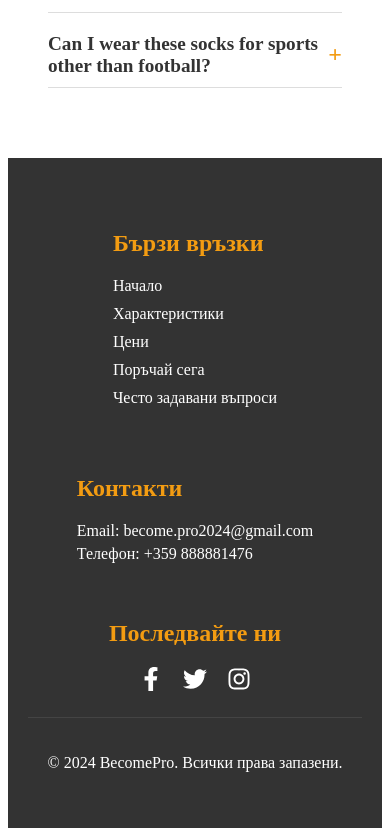
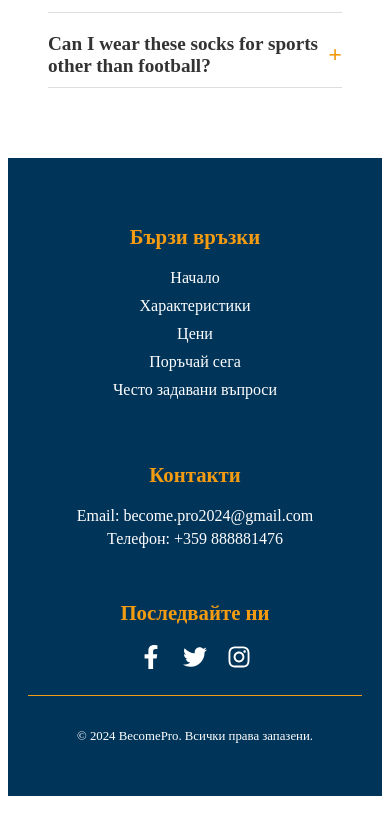
Before and after one commit to al-badarin/Grip-Socks-BecomePro-Website, a React (Vite) app in the folder grip-socks-becomepro/: page / in a window 390 px wide. Shown: the part 5394-6230 px from the top of the page. After the commit the page ends 6198 px from the top, so only its background shows below. Built offline with nearby package versions, Linux system fonts and the light colour scheme.

Commit message:
Update Footer.module.css

```diff
--- a/grip-socks-becomepro/src/components/Footer/Footer.module.css
+++ b/grip-socks-becomepro/src/components/Footer/Footer.module.css
@@ -1,5 +1,5 @@
 .footer {
-  background-color: #333;
+  background-color: #003459; /* Navy blue background */
   color: #fff;
   padding: 40px 20px;
   text-align: center;
@@ -17,7 +17,7 @@
 .footerTitle {
   font-size: 1.5rem;
   margin-bottom: 20px;
-  color: #f39c12;
+  color: #f39c12; /* Gold color for titles */
 }
 
 .footerLinks {
@@ -32,11 +32,30 @@
 .footerLinks a {
   color: #fff;
   text-decoration: none;
-  transition: color 0.3s ease;
+  transition: color 0.3s ease, transform 0.3s ease;
+  position: relative;
+}
+
+.footerLinks a::before {
+  content: '';
+  position: absolute;
+  width: 0;
+  height: 2px;
+  bottom: -3px;
+  left: 0;
+  background-color: #f39c12; /* Gold underline */
+  visibility: hidden;
+  transition: all 0.3s ease-in-out;
+}
+
+.footerLinks a:hover::before {
+  visibility: visible;
+  width: 100%;
 }
 
 .footerLinks a:hover {
-  color: #f39c12;
+  color: #f39c12; /* Gold color on hover */
+  transform: scale(1.05); /* Slight scale up on hover */
 }
 
 .contact p {
@@ -50,18 +69,20 @@
 
 .socialIcons a {
   color: #fff;
-  font-size: 1.5rem;
-  transition: color 0.3s ease;
+  font-size: 1.8rem;
+  transition: color 0.3s ease, transform 0.3s ease;
 }
 
 .socialIcons a:hover {
   color: #f39c12;
+  transform: scale(1.2); /* Scale up social icons on hover */
 }
 
 .footerBottom {
   margin-top: 20px;
-  border-top: 1px solid #444;
+  border-top: 1px solid #f39c12; /* Gold border on top */
   padding-top: 20px;
+  font-size: 0.9rem;
 }
 
 /* Responsive Design */
@@ -69,10 +90,23 @@
   .footerContainer {
     flex-direction: column;
     align-items: center;
-    text-align: left;
   }
 
   .socialIcons {
     justify-content: center;
   }
 }
+
+@media (max-width: 480px) {
+  .footerTitle {
+    font-size: 1.3rem;
+  }
+
+  .socialIcons a {
+    font-size: 1.5rem;
+  }
+
+  .footerBottom {
+    font-size: 0.8rem;
+  }
+}
```
